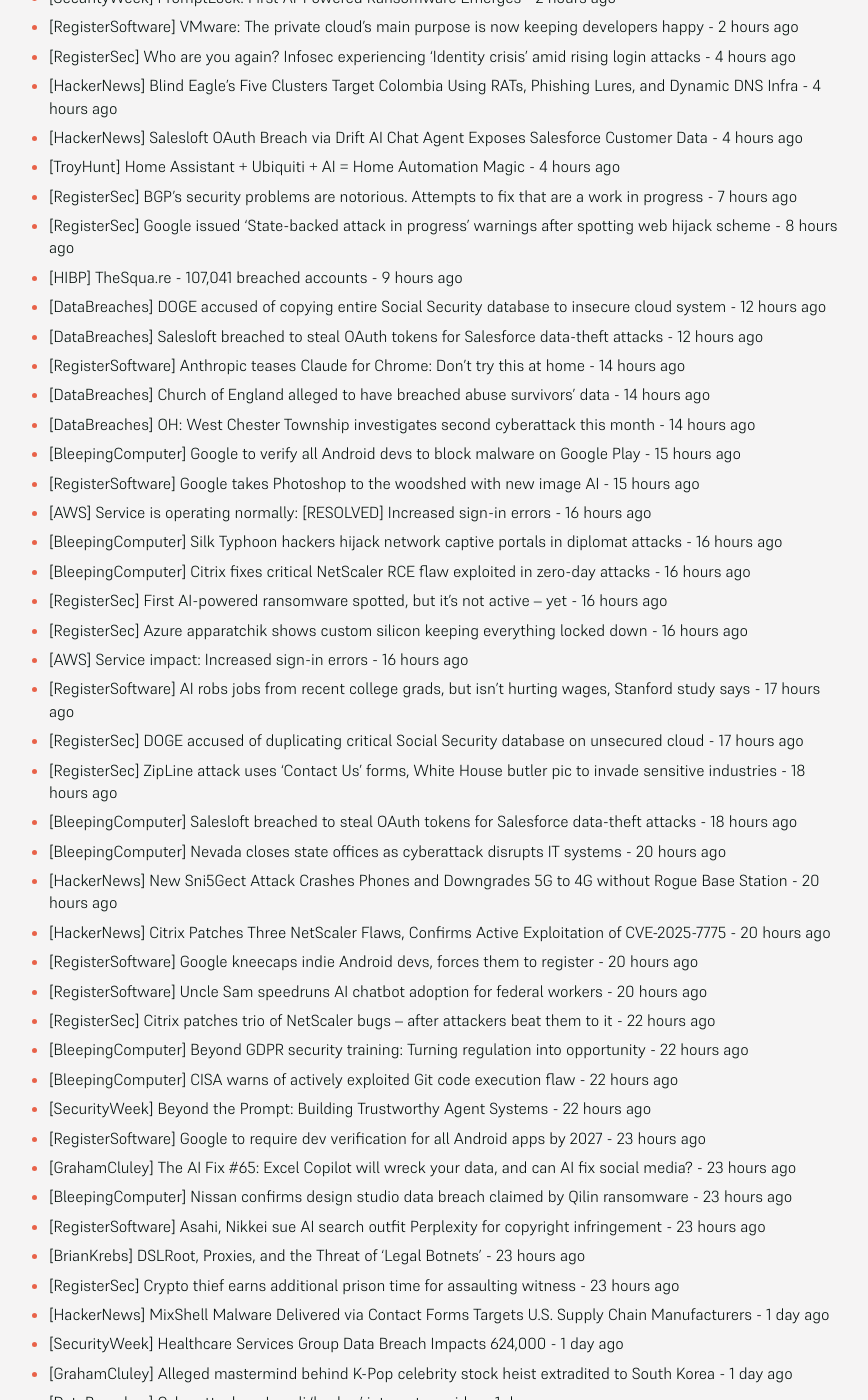
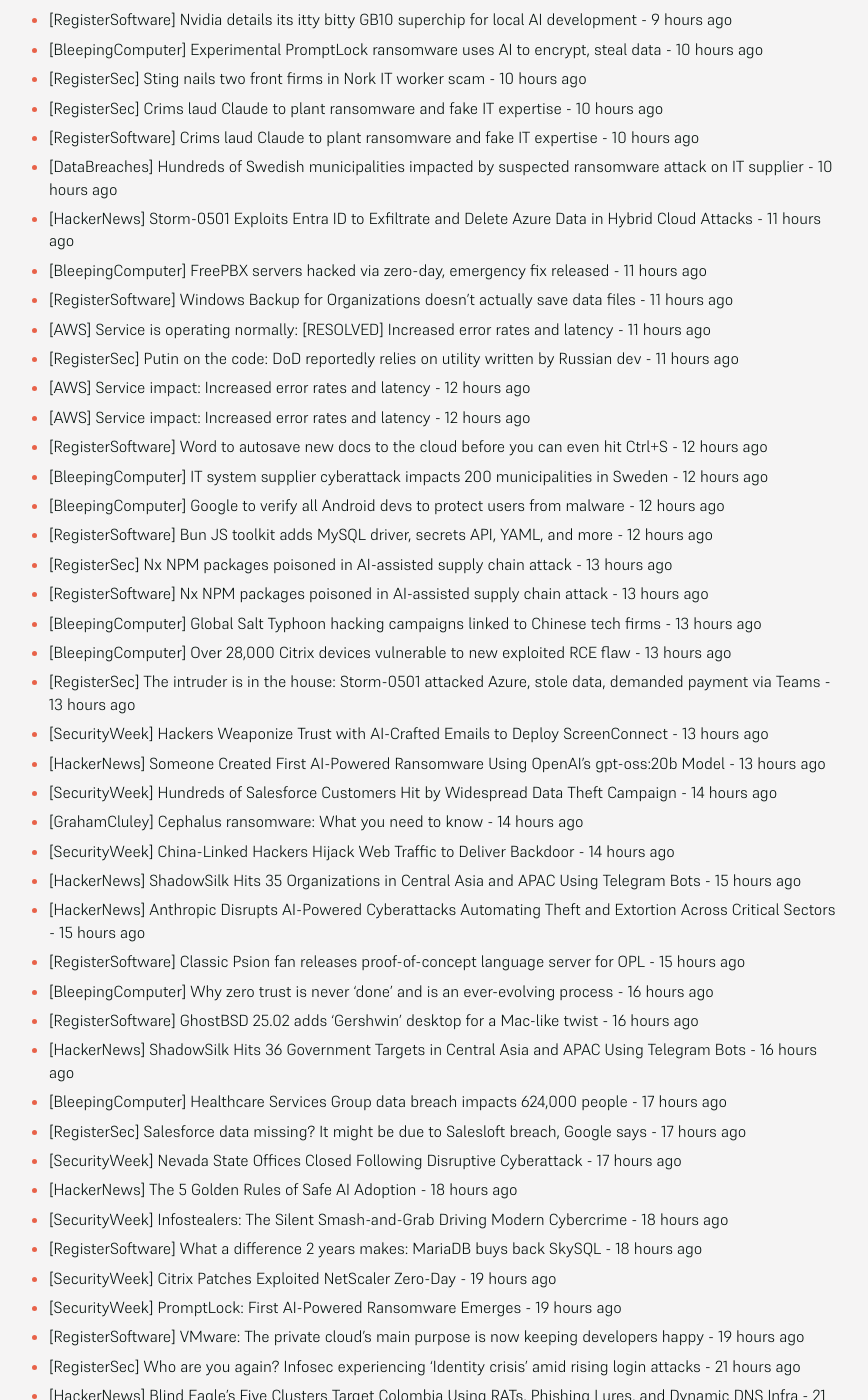
Before and after one commit to SecOpsNews/news, a Jekyll site: the page built from index.md, in a window 1280 px wide and 1400 px high, scrolled down 494 px. Shown: the whole window, without its empty margins (215-1083 px from the left). Built offline with Jekyll 4.4.1, drawn with Linux system fonts in a browser that asks for light colours; some of the changed text lies outside the part shown.

Commit message:
New Feed

```diff
--- a/index.md
+++ b/index.md
@@ -9,54 +9,94 @@ description: Latest Updates
 
 <!-- SecOps start -->
 
-- [BleepingComputer] Healthcare Services Group data breach impacts 624,000 people - 28 minutes ago
-- [RegisterSec] Salesforce data missing? It might be due to Salesloft breach, Google says - 55 minutes ago
-- [SecurityWeek] Nevada State Offices Closed Following Disruptive Cyberattack - 56 minutes ago
-- [HackerNews] The 5 Golden Rules of Safe AI Adoption - 1 hour ago
-- [SecurityWeek] Infostealers: The Silent Smash-and-Grab Driving Modern Cybercrime - 1 hour ago
-- [RegisterSoftware] What a difference 2 years makes: MariaDB buys back SkySQL - 1 hour ago
-- [SecurityWeek] Citrix Patches Exploited NetScaler Zero-Day - 2 hours ago
-- [SecurityWeek] PromptLock: First AI-Powered Ransomware Emerges - 2 hours ago
-- [RegisterSoftware] VMware: The private cloud's main purpose is now keeping developers happy - 2 hours ago
-- [RegisterSec] Who are you again? Infosec experiencing 'Identity crisis' amid rising login attacks - 4 hours ago
-- [HackerNews] Blind Eagle’s Five Clusters Target Colombia Using RATs, Phishing Lures, and Dynamic DNS Infra - 4 hours ago
-- [HackerNews] Salesloft OAuth Breach via Drift AI Chat Agent Exposes Salesforce Customer Data - 4 hours ago
-- [TroyHunt] Home Assistant + Ubiquiti + AI = Home Automation Magic - 4 hours ago
-- [RegisterSec] BGP’s security problems are notorious. Attempts to fix that are a work in progress - 7 hours ago
-- [RegisterSec] Google issued ‘State-backed attack in progress’ warnings after spotting web hijack scheme - 8 hours ago
-- [HIBP] TheSqua.re - 107,041 breached accounts - 9 hours ago
-- [DataBreaches] DOGE accused of copying entire Social Security database to insecure cloud system - 12 hours ago
-- [DataBreaches] Salesloft breached to steal OAuth tokens for Salesforce data-theft attacks - 12 hours ago
-- [RegisterSoftware] Anthropic teases Claude for Chrome: Don't try this at home - 14 hours ago
-- [DataBreaches] Church of England alleged to have breached abuse survivors’ data - 14 hours ago
-- [DataBreaches] OH: West Chester Township investigates second cyberattack this month - 14 hours ago
-- [BleepingComputer] Google to verify all Android devs to block malware on Google Play - 15 hours ago
-- [RegisterSoftware] Google takes Photoshop to the woodshed with new image AI - 15 hours ago
-- [AWS] Service is operating normally: [RESOLVED] Increased sign-in errors - 16 hours ago
-- [BleepingComputer] Silk Typhoon hackers hijack network captive portals in diplomat attacks - 16 hours ago
-- [BleepingComputer] Citrix fixes critical NetScaler RCE flaw exploited in zero-day attacks - 16 hours ago
-- [RegisterSec] First AI-powered ransomware spotted, but it's not active – yet - 16 hours ago
-- [RegisterSec] Azure apparatchik shows custom silicon keeping everything locked down - 16 hours ago
-- [AWS] Service impact: Increased sign-in errors - 16 hours ago
-- [RegisterSoftware] AI robs jobs from recent college grads, but isn't hurting wages, Stanford study says - 17 hours ago
-- [RegisterSec] DOGE accused of duplicating critical Social Security database on unsecured cloud - 17 hours ago
-- [RegisterSec] ZipLine attack uses 'Contact Us' forms, White House butler pic to invade sensitive industries - 18 hours ago
-- [BleepingComputer] Salesloft breached to steal OAuth tokens for Salesforce data-theft attacks - 18 hours ago
-- [BleepingComputer] Nevada closes state offices as cyberattack disrupts IT systems - 20 hours ago
-- [HackerNews] New Sni5Gect Attack Crashes Phones and Downgrades 5G to 4G without Rogue Base Station - 20 hours ago
-- [HackerNews] Citrix Patches Three NetScaler Flaws, Confirms Active Exploitation of CVE-2025-7775 - 20 hours ago
-- [RegisterSoftware] Google kneecaps indie Android devs, forces them to register - 20 hours ago
-- [RegisterSoftware] Uncle Sam speedruns AI chatbot adoption for federal workers - 20 hours ago
-- [RegisterSec] Citrix patches trio of NetScaler bugs – after attackers beat them to it - 22 hours ago
-- [BleepingComputer] Beyond GDPR security training: Turning regulation into opportunity - 22 hours ago
-- [BleepingComputer] CISA warns of actively exploited Git code execution flaw - 22 hours ago
-- [SecurityWeek] Beyond the Prompt: Building Trustworthy Agent Systems - 22 hours ago
-- [RegisterSoftware] Google to require dev verification for all Android apps by 2027 - 23 hours ago
-- [GrahamCluley] The AI Fix #65: Excel Copilot will wreck your data, and can AI fix social media? - 23 hours ago
-- [BleepingComputer] Nissan confirms design studio data breach claimed by Qilin ransomware - 23 hours ago
-- [RegisterSoftware] Asahi, Nikkei sue AI search outfit Perplexity for copyright infringement - 23 hours ago
-- [BrianKrebs] DSLRoot, Proxies, and the Threat of ‘Legal Botnets’ - 23 hours ago
-- [RegisterSec] Crypto thief earns additional prison time for assaulting witness - 23 hours ago
+- [HackerNews] Someone Created the First AI-Powered Ransomware Using OpenAI's gpt-oss:20b Model - 1 hour ago
+- [RegisterSoftware] Japan exploring whether AI could help inspect its nuclear power plants - 3 hours ago
+- [RegisterSoftware] ChatGPT hates LA Chargers fans - 5 hours ago
+- [RegisterSec] ChatGPT hates LA Chargers fans - 5 hours ago
+- [GrahamCluley] Smashing Security podcast #432: Oops! I auto-filled my password into a cookie banner - 7 hours ago
+- [RegisterSoftware] AI arms dealer Nvidia laments the many billions lost to US-China trade war - 7 hours ago
+- [BleepingComputer] Storm-0501 hackers shift to ransomware attacks in the cloud - 8 hours ago
+- [RegisterSoftware] Nvidia details its itty bitty GB10 superchip for local AI development - 9 hours ago
+- [BleepingComputer] Experimental PromptLock ransomware uses AI to encrypt, steal data - 10 hours ago
+- [RegisterSec] Sting nails two front firms in Nork IT worker scam - 10 hours ago
+- [RegisterSec] Crims laud Claude to plant ransomware and fake IT expertise - 10 hours ago
+- [RegisterSoftware] Crims laud Claude to plant ransomware and fake IT expertise - 10 hours ago
+- [DataBreaches] Hundreds of Swedish municipalities impacted by suspected ransomware attack on IT supplier - 10 hours ago
+- [HackerNews] Storm-0501 Exploits Entra ID to Exfiltrate and Delete Azure Data in Hybrid Cloud Attacks - 11 hours ago
+- [BleepingComputer] FreePBX servers hacked via zero-day, emergency fix released - 11 hours ago
+- [RegisterSoftware] Windows Backup for Organizations doesn't actually save data files - 11 hours ago
+- [AWS] Service is operating normally: [RESOLVED] Increased error rates and latency - 11 hours ago
+- [RegisterSec] Putin on the code: DoD reportedly relies on utility written by Russian dev - 11 hours ago
+- [AWS] Service impact: Increased error rates and latency - 12 hours ago
+- [AWS] Service impact: Increased error rates and latency - 12 hours ago
+- [RegisterSoftware] Word to autosave new docs to the cloud before you can even hit Ctrl+S - 12 hours ago
+- [BleepingComputer] IT system supplier cyberattack impacts 200 municipalities in Sweden - 12 hours ago
+- [BleepingComputer] Google to verify all Android devs to protect users from malware - 12 hours ago
+- [RegisterSoftware] Bun JS toolkit adds MySQL driver, secrets API, YAML, and more - 12 hours ago
+- [RegisterSec] Nx NPM packages poisoned in AI-assisted supply chain attack - 13 hours ago
+- [RegisterSoftware] Nx NPM packages poisoned in AI-assisted supply chain attack - 13 hours ago
+- [BleepingComputer] Global Salt Typhoon hacking campaigns linked to Chinese tech firms - 13 hours ago
+- [BleepingComputer] Over 28,000 Citrix devices vulnerable to new exploited RCE flaw - 13 hours ago
+- [RegisterSec] The intruder is in the house: Storm-0501 attacked Azure, stole data, demanded payment via Teams - 13 hours ago
+- [SecurityWeek] Hackers Weaponize Trust with AI-Crafted Emails to Deploy ScreenConnect - 13 hours ago
+- [HackerNews] Someone Created First AI-Powered Ransomware Using OpenAI's gpt-oss:20b Model - 13 hours ago
+- [SecurityWeek] Hundreds of Salesforce Customers Hit by Widespread Data Theft Campaign - 14 hours ago
+- [GrahamCluley] Cephalus ransomware: What you need to know - 14 hours ago
+- [SecurityWeek] China-Linked Hackers Hijack Web Traffic to Deliver Backdoor - 14 hours ago
+- [HackerNews] ShadowSilk Hits 35 Organizations in Central Asia and APAC Using Telegram Bots - 15 hours ago
+- [HackerNews] Anthropic Disrupts AI-Powered Cyberattacks Automating Theft and Extortion Across Critical Sectors - 15 hours ago
+- [RegisterSoftware] Classic Psion fan releases proof-of-concept language server for OPL - 15 hours ago
+- [BleepingComputer] Why zero trust is never 'done' and is an ever-evolving process - 16 hours ago
+- [RegisterSoftware] GhostBSD 25.02 adds 'Gershwin' desktop for a Mac-like twist - 16 hours ago
+- [HackerNews] ShadowSilk Hits 36 Government Targets in Central Asia and APAC Using Telegram Bots - 16 hours ago
+- [BleepingComputer] Healthcare Services Group data breach impacts 624,000 people - 17 hours ago
+- [RegisterSec] Salesforce data missing? It might be due to Salesloft breach, Google says - 17 hours ago
+- [SecurityWeek] Nevada State Offices Closed Following Disruptive Cyberattack - 17 hours ago
+- [HackerNews] The 5 Golden Rules of Safe AI Adoption - 18 hours ago
+- [SecurityWeek] Infostealers: The Silent Smash-and-Grab Driving Modern Cybercrime - 18 hours ago
+- [RegisterSoftware] What a difference 2 years makes: MariaDB buys back SkySQL - 18 hours ago
+- [SecurityWeek] Citrix Patches Exploited NetScaler Zero-Day - 19 hours ago
+- [SecurityWeek] PromptLock: First AI-Powered Ransomware Emerges - 19 hours ago
+- [RegisterSoftware] VMware: The private cloud's main purpose is now keeping developers happy - 19 hours ago
+- [RegisterSec] Who are you again? Infosec experiencing 'Identity crisis' amid rising login attacks - 21 hours ago
+- [HackerNews] Blind Eagle’s Five Clusters Target Colombia Using RATs, Phishing Lures, and Dynamic DNS Infra - 21 hours ago
+- [HackerNews] Salesloft OAuth Breach via Drift AI Chat Agent Exposes Salesforce Customer Data - 21 hours ago
+- [TroyHunt] Home Assistant + Ubiquiti + AI = Home Automation Magic - 21 hours ago
+- [RegisterSec] BGP’s security problems are notorious. Attempts to fix that are a work in progress - 1 day ago
+- [RegisterSec] Google issued ‘State-backed attack in progress’ warnings after spotting web hijack scheme - 1 day ago
+- [HIBP] TheSqua.re - 107,041 breached accounts - 1 day ago
+- [DataBreaches] DOGE accused of copying entire Social Security database to insecure cloud system - 1 day ago
+- [DataBreaches] Salesloft breached to steal OAuth tokens for Salesforce data-theft attacks - 1 day ago
+- [RegisterSoftware] Anthropic teases Claude for Chrome: Don't try this at home - 1 day ago
+- [DataBreaches] Church of England alleged to have breached abuse survivors’ data - 1 day ago
+- [DataBreaches] OH: West Chester Township investigates second cyberattack this month - 1 day ago
+- [BleepingComputer] Google to verify all Android devs to block malware on Google Play - 1 day ago
+- [RegisterSoftware] Google takes Photoshop to the woodshed with new image AI - 1 day ago
+- [AWS] Service is operating normally: [RESOLVED] Increased sign-in errors - 1 day ago
+- [BleepingComputer] Silk Typhoon hackers hijack network captive portals in diplomat attacks - 1 day ago
+- [BleepingComputer] Citrix fixes critical NetScaler RCE flaw exploited in zero-day attacks - 1 day ago
+- [RegisterSec] First AI-powered ransomware spotted, but it's not active – yet - 1 day ago
+- [RegisterSec] Azure apparatchik shows custom silicon keeping everything locked down - 1 day ago
+- [AWS] Service impact: Increased sign-in errors - 1 day ago
+- [RegisterSoftware] AI robs jobs from recent college grads, but isn't hurting wages, Stanford study says - 1 day ago
+- [RegisterSec] DOGE accused of duplicating critical Social Security database on unsecured cloud - 1 day ago
+- [RegisterSec] ZipLine attack uses 'Contact Us' forms, White House butler pic to invade sensitive industries - 1 day ago
+- [BleepingComputer] Salesloft breached to steal OAuth tokens for Salesforce data-theft attacks - 1 day ago
+- [BleepingComputer] Nevada closes state offices as cyberattack disrupts IT systems - 1 day ago
+- [HackerNews] New Sni5Gect Attack Crashes Phones and Downgrades 5G to 4G without Rogue Base Station - 1 day ago
+- [HackerNews] Citrix Patches Three NetScaler Flaws, Confirms Active Exploitation of CVE-2025-7775 - 1 day ago
+- [RegisterSoftware] Google kneecaps indie Android devs, forces them to register - 1 day ago
+- [RegisterSoftware] Uncle Sam speedruns AI chatbot adoption for federal workers - 1 day ago
+- [RegisterSec] Citrix patches trio of NetScaler bugs – after attackers beat them to it - 1 day ago
+- [BleepingComputer] Beyond GDPR security training: Turning regulation into opportunity - 1 day ago
+- [BleepingComputer] CISA warns of actively exploited Git code execution flaw - 1 day ago
+- [SecurityWeek] Beyond the Prompt: Building Trustworthy Agent Systems - 1 day ago
+- [RegisterSoftware] Google to require dev verification for all Android apps by 2027 - 1 day ago
+- [GrahamCluley] The AI Fix #65: Excel Copilot will wreck your data, and can AI fix social media? - 1 day ago
+- [BleepingComputer] Nissan confirms design studio data breach claimed by Qilin ransomware - 1 day ago
+- [RegisterSoftware] Asahi, Nikkei sue AI search outfit Perplexity for copyright infringement - 1 day ago
+- [BrianKrebs] DSLRoot, Proxies, and the Threat of ‘Legal Botnets’ - 1 day ago
+- [RegisterSec] Crypto thief earns additional prison time for assaulting witness - 1 day ago
 - [HackerNews] MixShell Malware Delivered via Contact Forms Targets U.S. Supply Chain Manufacturers - 1 day ago
 - [SecurityWeek] Healthcare Services Group Data Breach Impacts 624,000 - 1 day ago
 - [GrahamCluley] Alleged mastermind behind K-Pop celebrity stock heist extradited to South Korea - 1 day ago
@@ -76,54 +116,8 @@ description: Latest Updates
 - [SecurityWeek] FTC Calls on Tech Firms to Resist Foreign Anti-Encryption Demands - 1 day ago
 - [SecurityWeek] Organizations Warned of Exploited Git Vulnerability - 1 day ago
 - [RegisterSec] Malware-ridden apps made it into Google's Play Store, scored 19 million downloads - 1 day ago
-- [HackerNews] CISA Adds Three Exploited Vulnerabilities to KEV Catalog Affecting Citrix and Git - 1 day ago
-- [HackerNews] Google to Verify All Android Developers in 4 Countries to Block Malicious Apps - 1 day ago
-- [RegisterSoftware] The APAC AI paradox: unlocking potential amidst evolving perceptions - 1 day ago
-- [BleepingComputer] Surge in coordinated scans targets Microsoft RDP auth servers - 1 day ago
-- [CloudFlare] XNH (Nasiriyah) on 2025-09-06 - 1 day ago
-- [CloudFlare] BGW (Baghdad) on 2025-09-07 - 1 day ago
-- [CloudFlare] BSR (Basra) on 2025-09-07 - 1 day ago
-- [CloudFlare] NJF (Najaf) on 2025-09-07 - 1 day ago
-- [CloudFlare] XNH (Nasiriyah) on 2025-09-07 - 1 day ago
-- [CloudFlare] BGW (Baghdad) on 2025-09-08 - 1 day ago
-- [CloudFlare] BSR (Basra) on 2025-09-08 - 1 day ago
-- [CloudFlare] NJF (Najaf) on 2025-09-08 - 1 day ago
-- [CloudFlare] XNH (Nasiriyah) on 2025-09-08 - 1 day ago
-- [CloudFlare] BGW (Baghdad) on 2025-09-09 - 1 day ago
-- [CloudFlare] BSR (Basra) on 2025-09-09 - 1 day ago
-- [CloudFlare] NJF (Najaf) on 2025-09-09 - 1 day ago
-- [CloudFlare] XNH (Nasiriyah) on 2025-09-09 - 1 day ago
-- [CloudFlare] BGW (Baghdad) on 2025-09-10 - 1 day ago
-- [CloudFlare] BSR (Basra) on 2025-09-10 - 1 day ago
-- [CloudFlare] NJF (Najaf) on 2025-09-10 - 1 day ago
-- [CloudFlare] XNH (Nasiriyah) on 2025-09-10 - 1 day ago
-- [CloudFlare] BGW (Baghdad) on 2025-09-11 - 1 day ago
-- [CloudFlare] BSR (Basra) on 2025-09-11 - 1 day ago
-- [CloudFlare] NJF (Najaf) on 2025-09-11 - 1 day ago
-- [CloudFlare] XNH (Nasiriyah) on 2025-09-11 - 1 day ago
-- [CloudFlare] BGW (Baghdad) on 2025-09-13 - 1 day ago
-- [CloudFlare] BSR (Basra) on 2025-09-13 - 1 day ago
-- [CloudFlare] NJF (Najaf) on 2025-09-13 - 1 day ago
-- [CloudFlare] XNH (Nasiriyah) on 2025-09-13 - 1 day ago
-- [CloudFlare] SMF (Sacramento) on 2025-08-26 - 1 day ago
-- [BleepingComputer] New AI attack hides data-theft prompts in downscaled images - 1 day ago
-- [Slack] Incident: Trouble loading threads - 1 day ago
-- [RegisterSoftware] Linux Foundation says yes to NoSQL via DocumentDB - 1 day ago
-- [CloudFlare] DTW (Detroit) on 2025-08-26 - 1 day ago
-- [BleepingComputer] Farmers Insurance data breach impacts 1.1M people after Salesforce attack - 1 day ago
-- [HackerNews] Docker Fixes CVE-2025-9074, Critical Container Escape Vulnerability With CVSS Score 9.3 - 1 day ago
-- [HackerNews] UNC6384 Deploys PlugX via Captive Portal Hijacks and Valid Certificates Targeting Diplomats - 1 day ago
-- [BleepingComputer] Auchan retailer data breach impacts hundreds of thousands of customers - 1 day ago
-- [RegisterSoftware] xAI fires legal rocket at Apple and OpenAI claiming they're locking out Grok - 1 day ago
-- [HackerNews] Phishing Campaign Uses UpCrypter in Fake Voicemail Emails to Deliver RAT Payloads - 1 day ago
-- [SecurityWeek] OneFlip: An Emerging Threat to AI that Could Make Vehicles Crash and Facial Recognition Fail - 1 day ago
-- [BleepingComputer] Malicious Android apps with 19M installs removed from Google Play - 1 day ago
-- [BleepingComputer] Critical Docker Desktop flaw lets attackers hijack Windows hosts - 1 day ago
-- [BleepingComputer] Defending against malware persistence techniques with Wazuh - 1 day ago
-- [CloudFlare] Increased latency with cloudflare-dns.com - 1 day ago
-- [SecurityWeek] Pakistani Hackers Back at Targeting Indian Government Entities - 2 days ago
-- [HackerNews] ⚡ Weekly Recap: Password Manager Flaws, Apple 0-Day, Hidden AI Prompts, In-the-Wild Exploits & More - 2 days ago
-- [SecurityWeek] Aspire Rural Health System Data Breach Impacts Nearly 140,000 - 2 days ago
+- [HackerNews] CISA Adds Three Exploited Vulnerabilities to KEV Catalog Affecting Citrix and Git - 2 days ago
+- [HackerNews] Google to Verify All Android Developers in 4 Countries to Block Malicious Apps - 2 days ago
 - [DataBreaches] Russian-linked hackers appear to have launched a crippling cyberattack on Western New Mexico University - 4 months ago
 - [DataBreaches] SK Telecom vows to take full responsibility for damage from recent data leak - 4 months ago
 - [HackerNews] Storm-1977 Hits Education Clouds with AzureChecker, Deploys 200+ Crypto Mining Containers - 4 months ago
```
